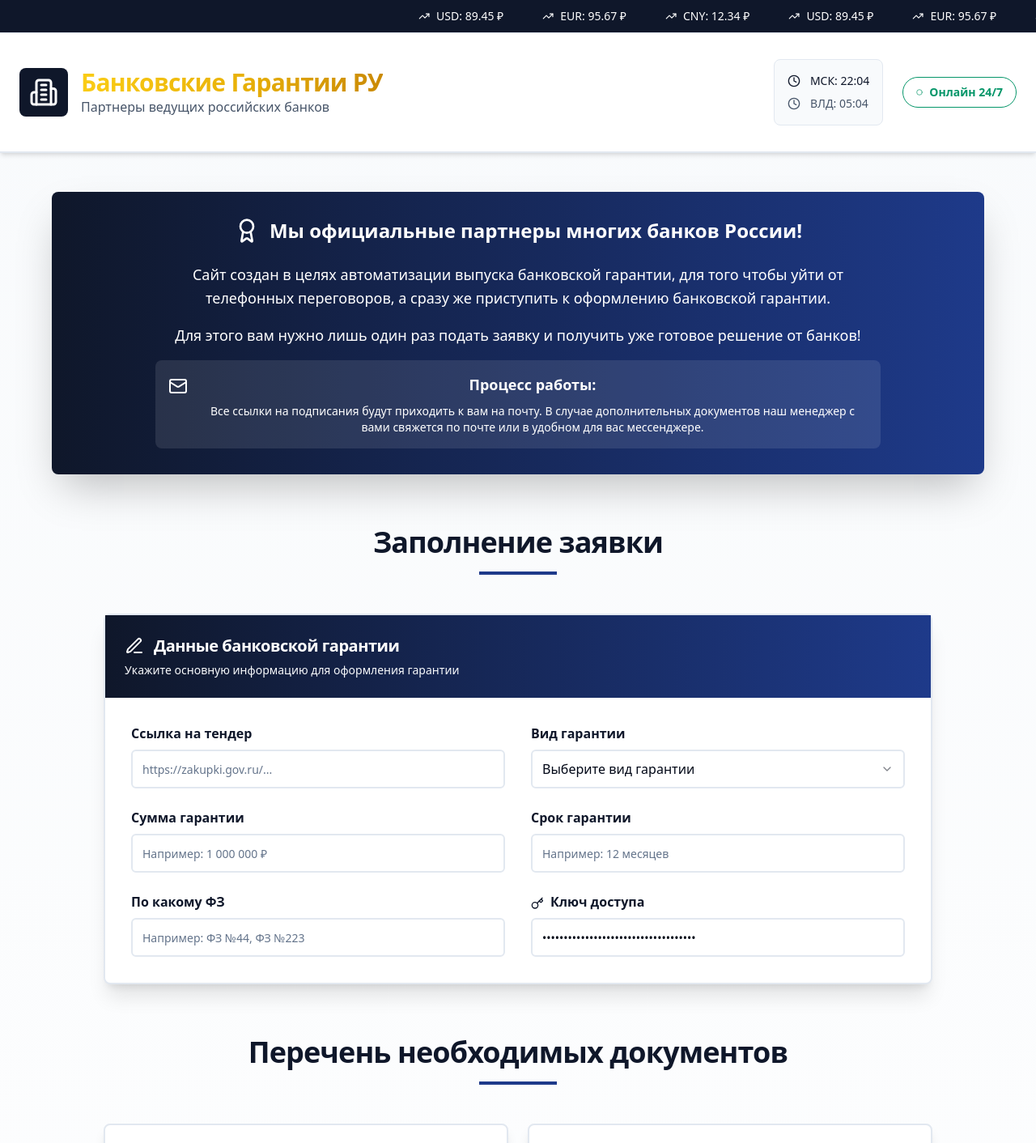
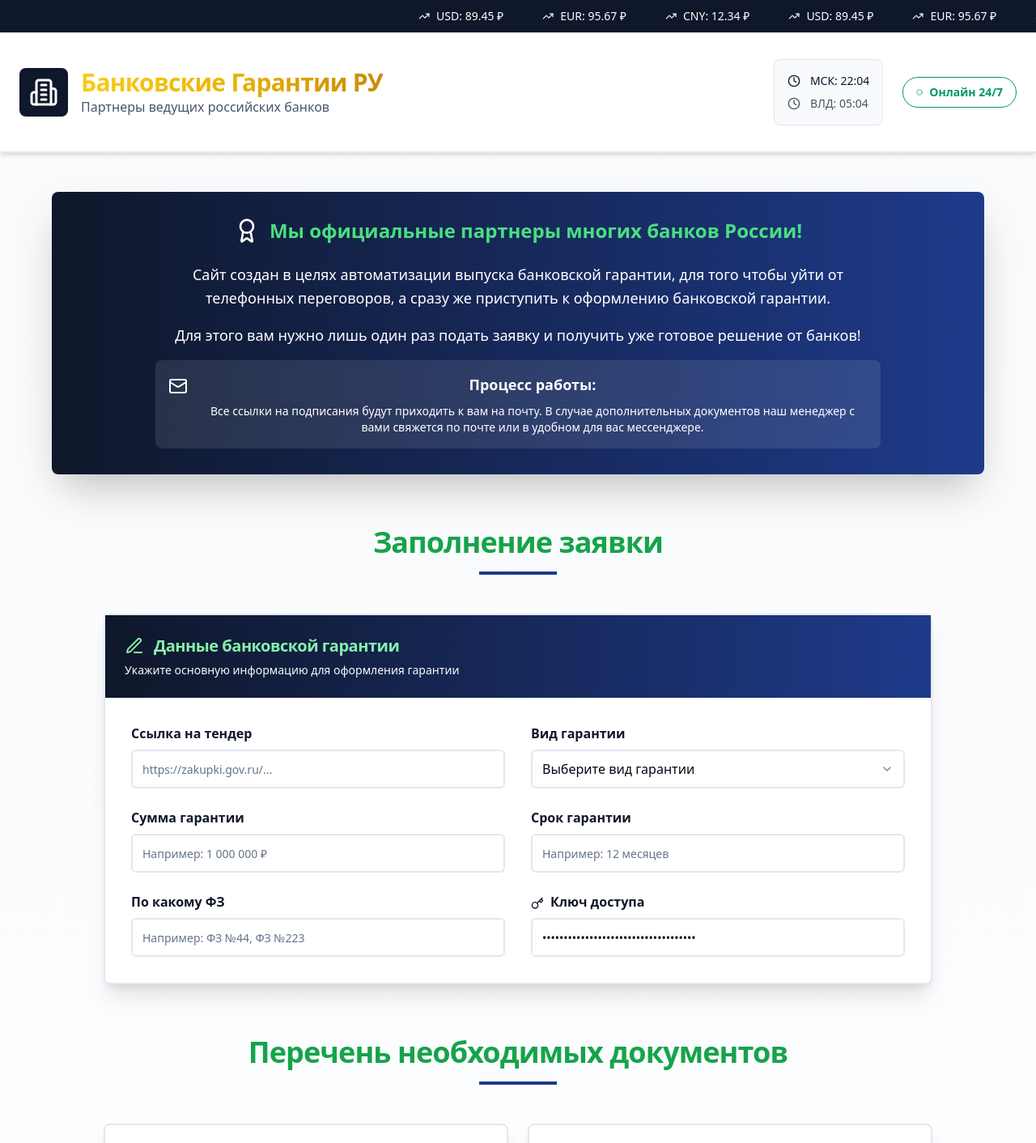
Before and after one commit to tkalyuzhnii-debug/ai-bank-guarantees, a React (Vite) app: page / in a window 1280 px wide. Shown: the top 1412 px of the page at 81% size. Built offline with nearby package versions, Linux system fonts and the light colour scheme.

Commit message:
Добавить улучшения интерфейса пользователя

```diff
--- a/src/pages/Index.tsx
+++ b/src/pages/Index.tsx
@@ -261,7 +261,7 @@ Email для связи: garantiya25@mail.ru
               <div className="text-center space-y-6">
                 <div className="flex items-center justify-center gap-3 mb-4">
                   <Icon name="Award" size={32} className="text-white" />
-                  <h2 className="text-2xl font-bold">
+                  <h2 className="text-2xl font-bold text-green-400">
                     Мы официальные партнеры многих банков России!
                   </h2>
                 </div>
@@ -293,7 +293,7 @@ Email для связи: garantiya25@mail.ru
         {/* Guarantee Form */}
         <div className="max-w-5xl mx-auto mb-16">
           <div className="text-center mb-12">
-            <h2 className="text-4xl font-bold text-bank-navy mb-4 tracking-tight">
+            <h2 className="text-4xl font-bold text-green-600 mb-4 tracking-tight">
               Заполнение заявки
             </h2>
             <div className="w-24 h-1 bg-bank-blue mx-auto"></div>
@@ -301,7 +301,7 @@ Email для связи: garantiya25@mail.ru
 
           <Card className="shadow-xl border-2 border-bank-silver">
             <CardHeader className="bg-gradient-to-r from-bank-navy to-bank-blue text-white">
-              <CardTitle className="text-xl flex items-center gap-3">
+              <CardTitle className="text-xl flex items-center gap-3 text-green-300">
                 <Icon name="Edit3" size={24} />
                 Данные банковской гарантии
               </CardTitle>
@@ -406,7 +406,7 @@ Email для связи: garantiya25@mail.ru
         {/* Documents Upload Section */}
         <div className="max-w-5xl mx-auto mb-16">
           <div className="text-center mb-12">
-            <h2 className="text-4xl font-bold text-bank-navy mb-4 tracking-tight">
+            <h2 className="text-4xl font-bold text-green-600 mb-4 tracking-tight">
               Перечень необходимых документов
             </h2>
             <div className="w-24 h-1 bg-bank-blue mx-auto"></div>
```
